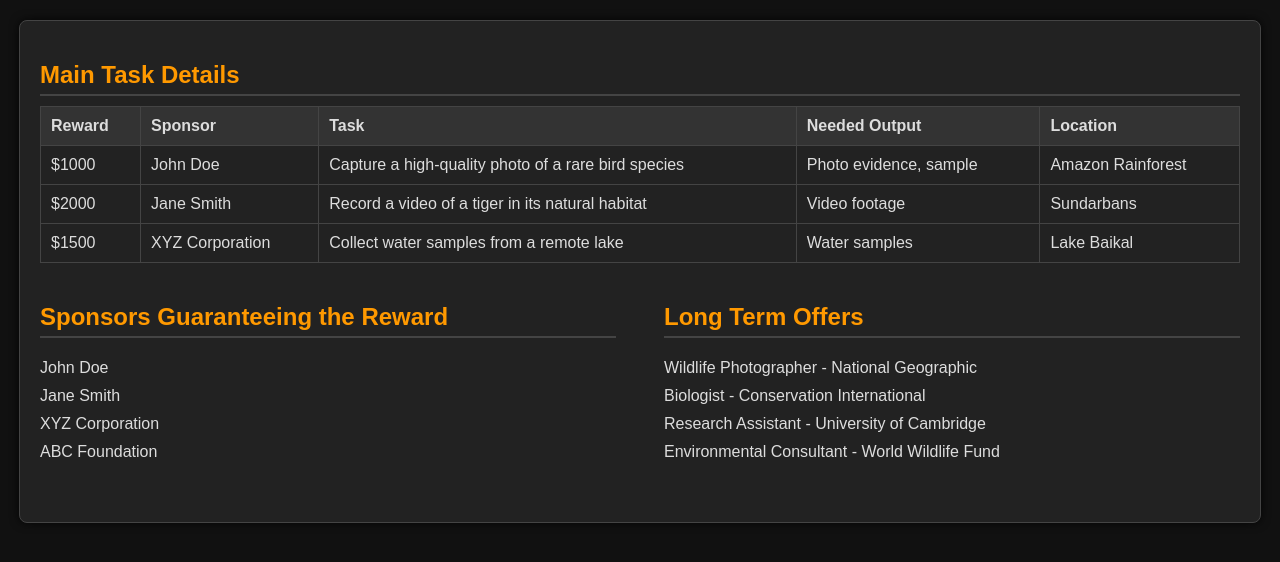
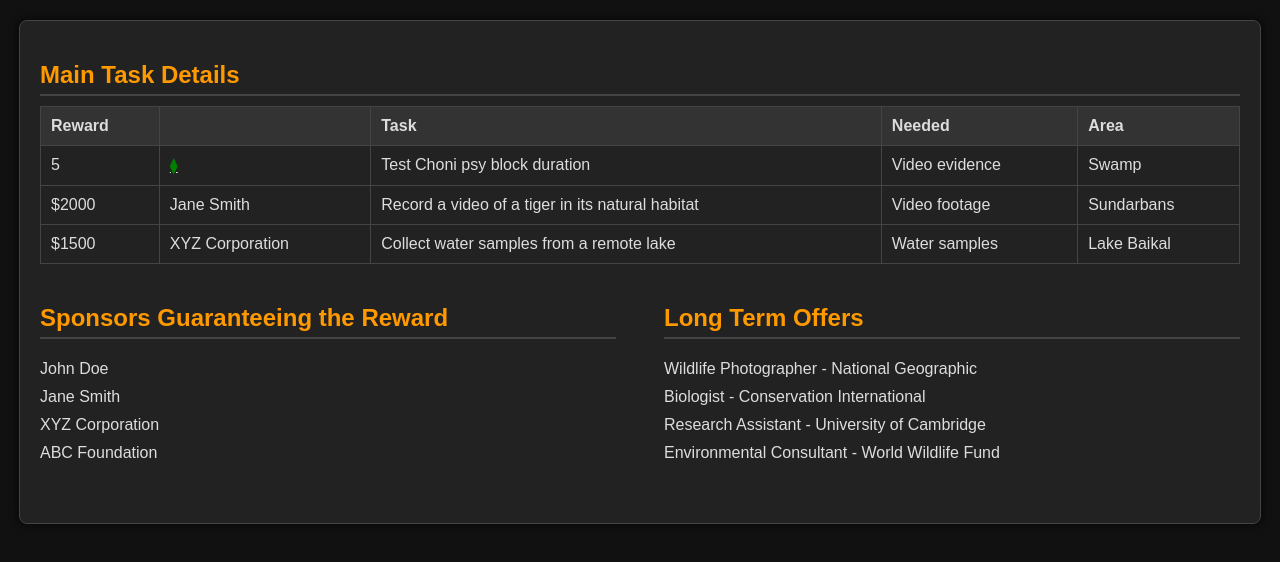
Before and after one commit to hostacna/TION.github.io, a plain HTML site: page index.html in a window 1280 px wide. Drawn offline with Linux system fonts and the light colour scheme.

Commit message:
poll change try

```diff
--- a/index.html
+++ b/index.html
@@ -14,19 +14,19 @@
                 <thead>
                     <tr>
                         <th>Reward</th>
-                        <th>Sponsor</th>
+                        <th></th>
                         <th>Task</th>
-                        <th>Needed Output</th>
-                        <th>Location</th>
+                        <th>Needed</th>
+                        <th>Area</th>
                     </tr>
                 </thead>
                 <tbody>
                     <tr>
-                        <td>$1000</td>
-                        <td>John Doe</td>
-                        <td>Capture a high-quality photo of a rare bird species</td>
-                        <td>Photo evidence, sample</td>
-                        <td>Amazon Rainforest</td>
+                        <td>5</td>
+                        <td><U><font color="green"> ⧫ </font></U></td>
+                        <td>Test Choni psy block duration</td>
+                        <td>Video evidence</td>
+                        <td>Swamp</td>
                     </tr>
                     <tr>
                         <td>$2000</td>
@@ -69,7 +69,6 @@
     <div class="links" style="display: none;">
         <h2>Links</h2>
         <ul>
-            <li><a href="bounty_hunter_board.html">Bounty Hunter Board HTML (Embedded Styles)</a></li>
             <li><a href="styles.css">styles.css (External Stylesheet)</a></li>
         </ul>
     </div>
```
